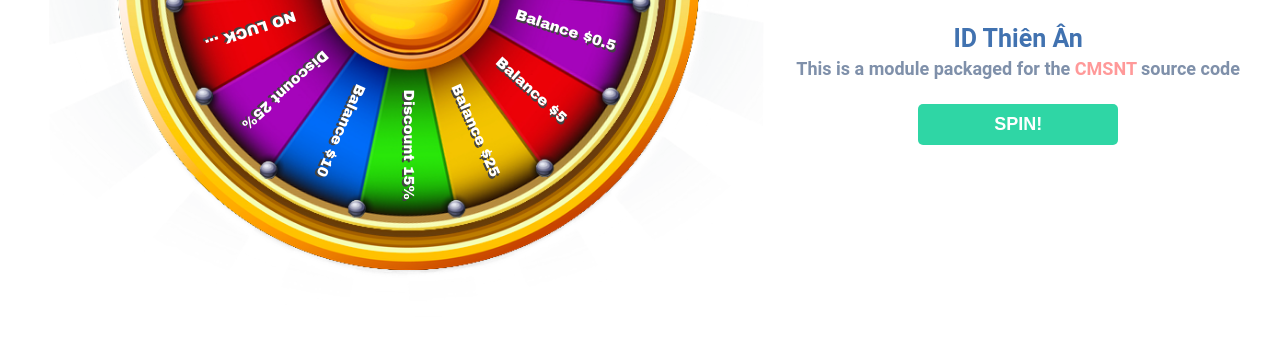
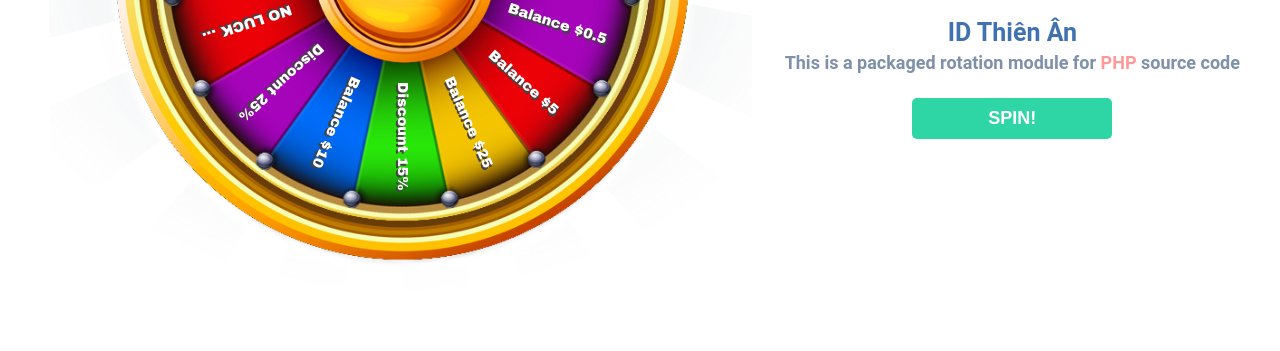
Before and after one commit to hanyan-vn/rotation, a PHP site: page / in a window 1280 px wide. Shown: the part 486-837 px from the top of the page. After the commit the page ends 748 px from the top, so only its background shows below. Run offline with PHP 8.4, Linux system fonts and the light colour scheme.

Commit message:
Update index.php

```diff
--- a/index.php
+++ b/index.php
@@ -46,7 +46,7 @@
         <div class="fortune__form">
             <img class="fortune__form-logo" style="border-radius: 100px; width: 200px; height: 200px; border: 5px #EEEEEE solid;" src="https://avatars.githubusercontent.com/u/86786706?v=4">
             <div class="fortune__form-title text-center text-blue bold"style="font-size: 25px;">ID Thiên Ân</div>
-            <div class="fortune__form-subtitle text-center text-dark bold" style="font-size: 18px; margin-top: -20px;">This is a module packaged for the <a style="color: #FF9999" target="_blank" href="https://shopclone6.cmsnt.site/client/spin">CMSNT</a> source code</div>
+            <div class="fortune__form-subtitle text-center text-dark bold" style="font-size: 18px; margin-top: -20px;">This is a packaged rotation module for <a style="color: #FF9999" href="#">PHP</a> source code</div>
             <button type="button" class="fortune__form-btn btn btn-green btn-large" id="rotation_btn">SPIN!</button>
             <p class="form-error"></p>
         </div>
```
